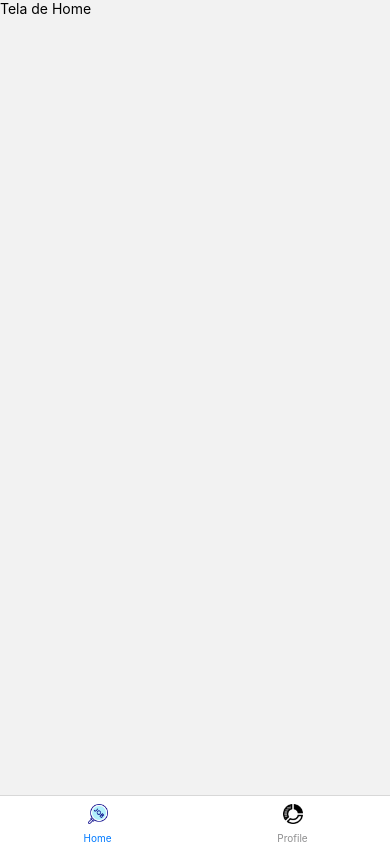
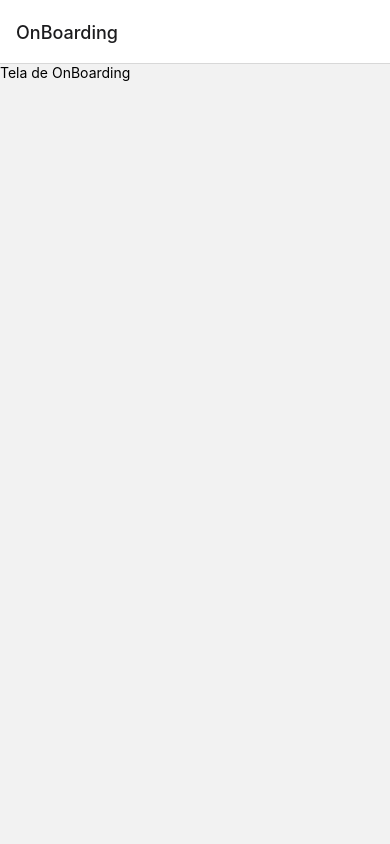
Before and after one commit to renatojfsantos/RN_APP, a React Native app: screen / in a window 390 px wide. Built offline with nearby package versions, Linux system fonts and the light colour scheme.

Commit message:
feat: create route typing

```diff
--- a/src/@types/navigation/BottonTabNavigator.d.ts
+++ b/src/@types/navigation/SignedIn/BottonTabNavigator.d.ts
@@ -1,10 +1,9 @@
 import {BottomTabNavigationProp} from '@react-navigation/bottom-tabs';
-import {NavigatorScreenParams} from '@react-navigation/native';
 
 declare global {
   export type BottomTabParamList = {
-    Home: NavigatorScreenParams<HomeStackParamList> | undefined;
-    Profile: NavigatorScreenParams<ProfileStackParamList> | undefined;
+    Home: undefined;
+    Profile: undefined;
   };
 
   /**
--- a/src/routes/SignedinNavigator/BottomTabNavigator.tsx
+++ b/src/routes/SignedinNavigator/BottomTabNavigator.tsx
@@ -1,8 +1,8 @@
 import React from 'react';
 import {createBottomTabNavigator} from '@react-navigation/bottom-tabs';
 import {Icon} from '~/components/Icon';
-import {Home} from '~/screens/Signedin/Home';
-import {Profile} from '~/screens/Signedin/Profile';
+import {Home} from '~/screens/SignedIn/Home';
+import {Profile} from '~/screens/SignedIn/Profile';
 
 const BottomTab = createBottomTabNavigator<BottomTabParamList>();
 
--- a/src/routes/index.tsx
+++ b/src/routes/index.tsx
@@ -1,9 +1,18 @@
-import React from 'react';
+import React, {useEffect, useState} from 'react';
+import {DevSettings} from 'react-native';
 import BottomTabNavigator from './SignedinNavigator/BottomTabNavigator';
 import SignInNavigator from './SignInNavigator';
 
 const Routes = () => {
-  const isLoggedIn = true;
+  const [isLoggedIn, setIsLoggedIn] = useState(false);
+
+  useEffect(
+    () =>
+      DevSettings.addMenuItem('Change Routes', () =>
+        setIsLoggedIn(old => !old),
+      ),
+    [],
+  );
 
   return isLoggedIn ? <BottomTabNavigator /> : <SignInNavigator />;
 };
```
Also changed, not shown: src/@types/navigation/HomeStackNavigator.d.ts (deleted, +0 -25 lines), src/@types/navigation/ProfileStackNavigator.d.ts (deleted, +0 -15 lines), src/@types/navigation/SignIn/SignInStackNavigator.d.ts (renamed from src/@types/navigation/SignInNavigator.d.ts, +11 -1 lines), src/@types/navigation/SignedinNavigator.d.ts (deleted, +0 -16 lines), src/routes/SignInNavigator/index.tsx (+4 -4 lines).
